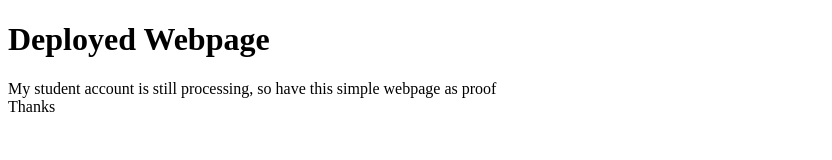
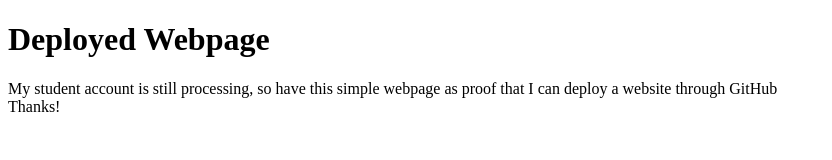
Before and after one commit to kj7639/proof, a plain HTML site: page index.html in a window 1280 px wide. Shown: the whole page, without its empty margins (0-832 px from the left). Drawn offline with Linux system fonts and the light colour scheme.

Commit message:
Update index.html

```diff
--- a/index.html
+++ b/index.html
@@ -5,8 +5,8 @@
   </head>
   <body>
     <h1>Deployed Webpage</h1>
-    <p>My student account is still processing, so have this simple webpage as proof
-      <br>Thanks
+    <p>My student account is still processing, so have this simple webpage as proof that I can deploy a website through GitHub
+      <br>Thanks!
     </p>
   </body>
 </html>
```
